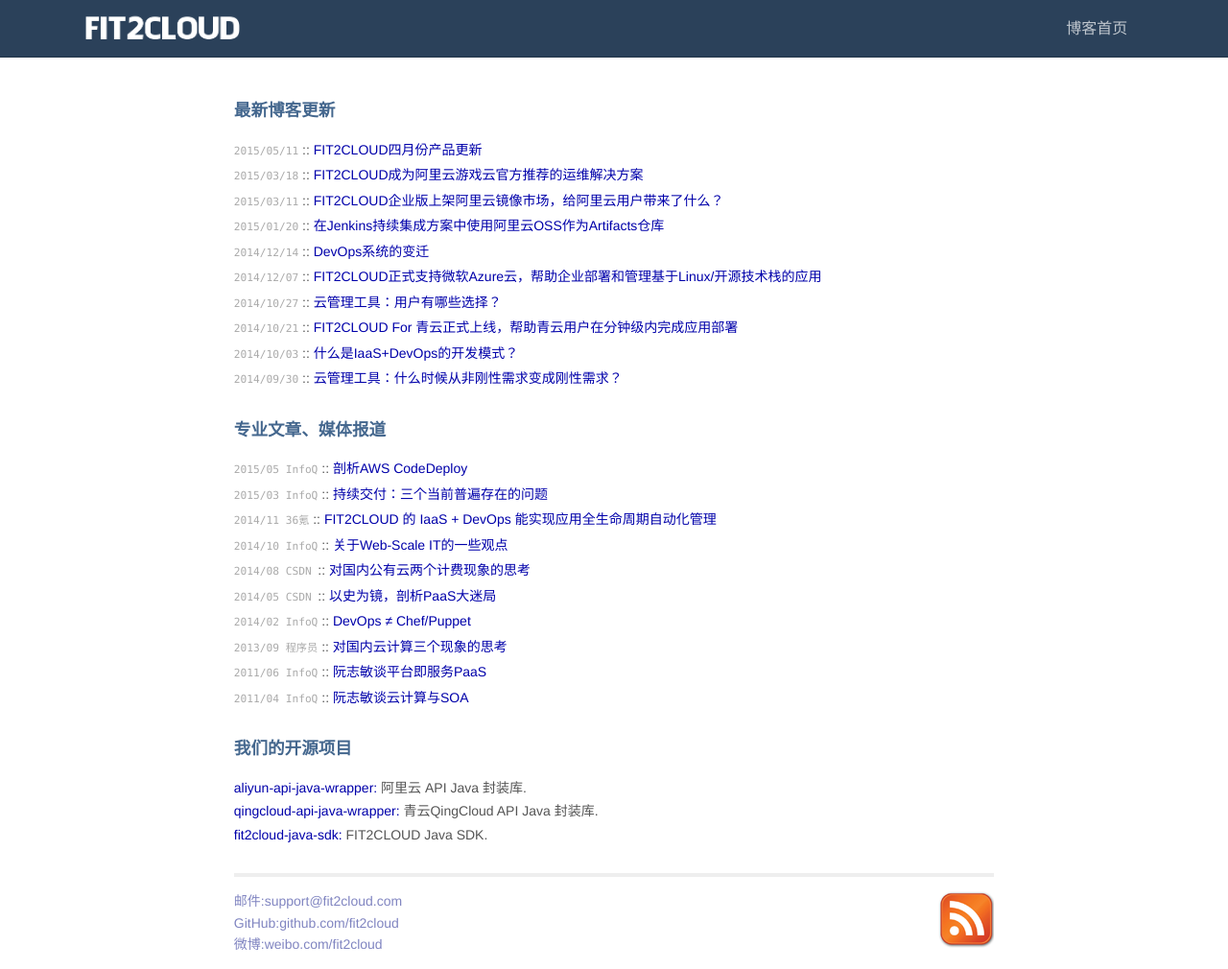
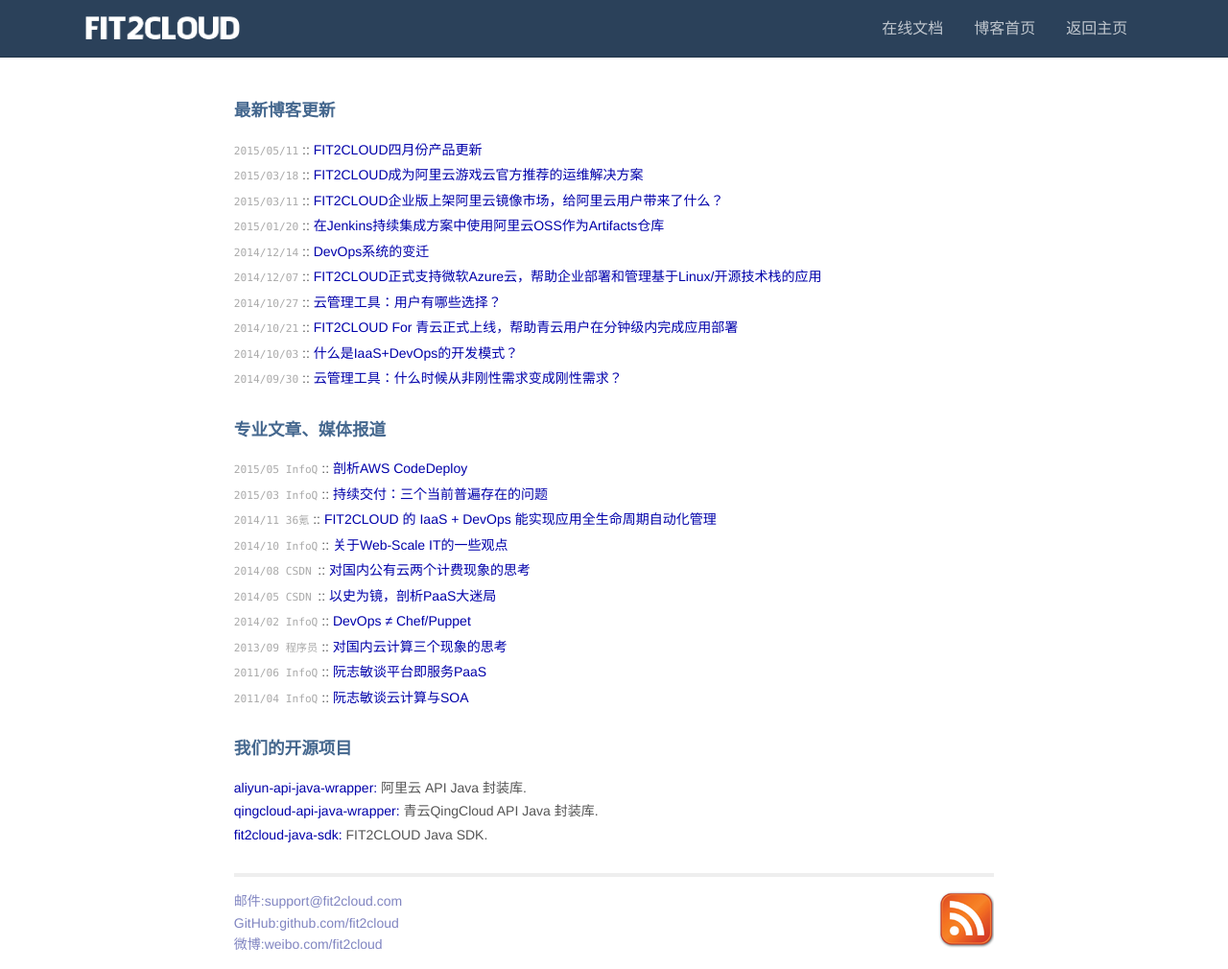
Before and after one commit to Xuguilin/blog, a Jekyll site: the page built from index.html, in a window 1280 px wide. Shown: the whole page at 96% size. Built offline with Jekyll 4.4.1, drawn with Linux system fonts in a browser that asks for light colours; Markdown is read by kramdown in place of the engine named in the settings; comment, search, counter and statistics services are not loaded.

Commit message:
修改标题栏

```diff
--- a/_layouts/default.html
+++ b/_layouts/default.html
@@ -31,9 +31,10 @@
 	                <li class="divider"></li>
 	                <li class="divider"></li>
 	                <li class="divider"></li>
-	                <li class="divider"></li>
-	                <li class="divider"></li>
+	                <li class="nav-link"><a href="http://docs.fit2cloud.com">在线文档</a></li>
 	                <li class="nav-link"><a href="http://blog.fit2cloud.com">博客首页</a></li>
+	                <li class="nav-link"><a href="http://fit2cloud.com">返回主页</a></li>
+
 	            </ul>
 	        </div>
 	    </div>
```
